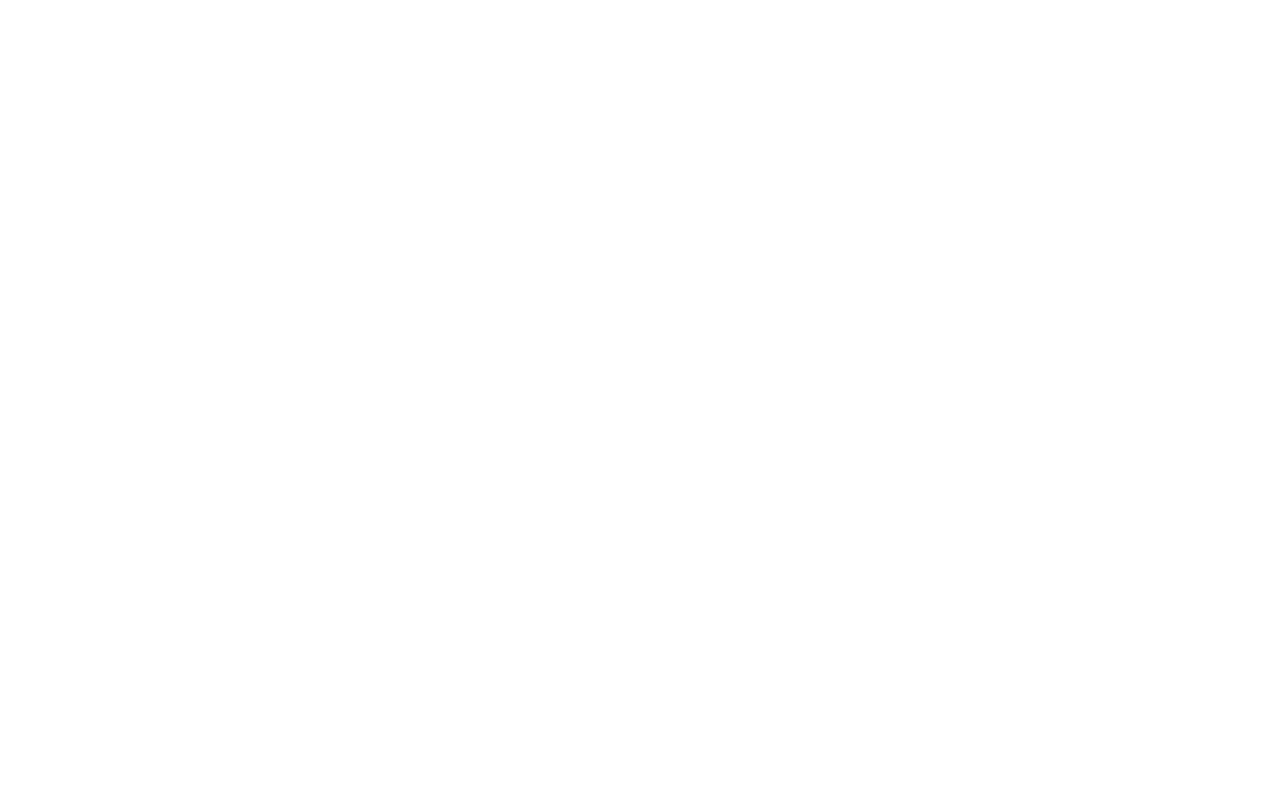
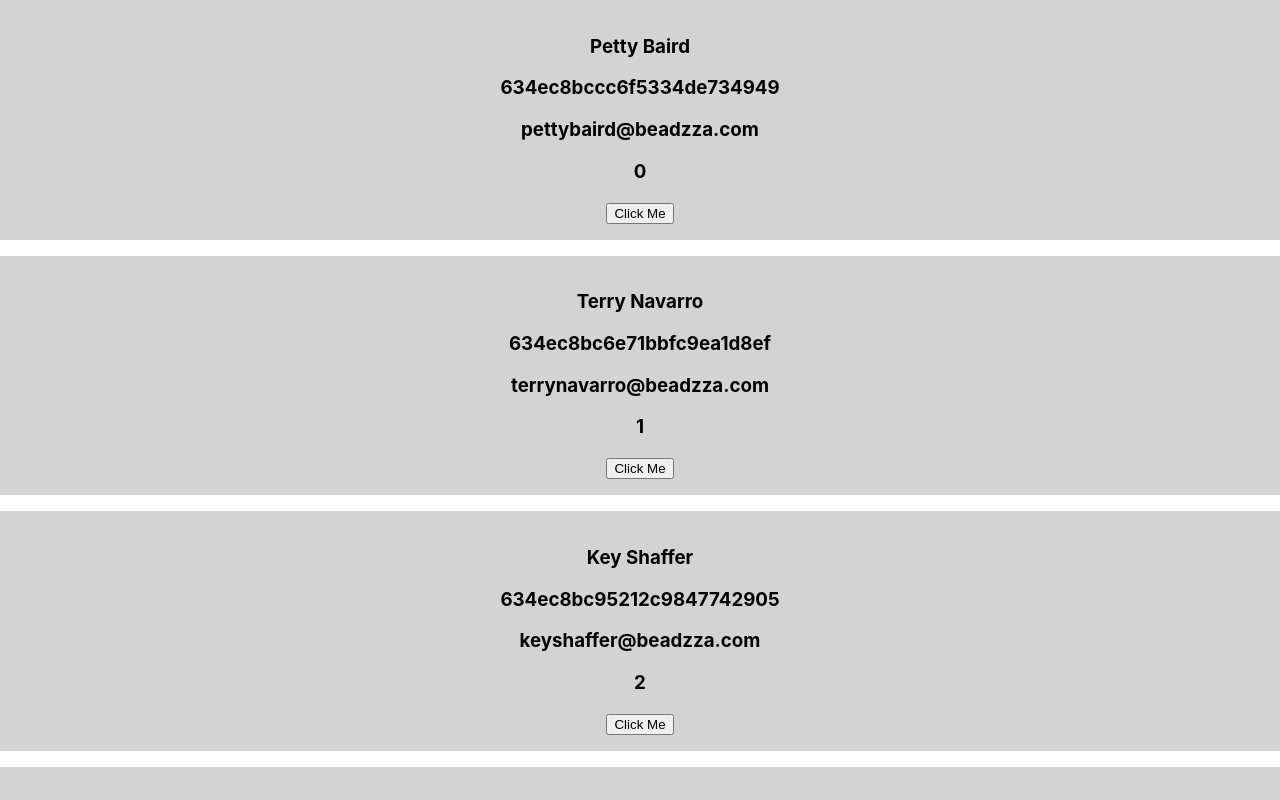
Before and after one commit to rifatsaown/eventhandeler, a React (Create React App) app: page / in a window 1280 px wide. Shown: the top 800 px of the page. Built offline with nearby package versions, Linux system fonts and the light colour scheme; the HTML template or start-up script is replaced by a standard one.

Commit message:
click work

```diff
--- a/src/App.tsx
+++ b/src/App.tsx
@@ -1,10 +1,11 @@
 import React from 'react';
 import './App.css';
+import DataLoad from './components/DataLoad/DataLoad';
 
 function App() {
   return (
     <div className="App">
-
+      <DataLoad/>
     </div>
   );
 }
--- a/src/components/DataLoad/DataLoad.tsx
+++ b/src/components/DataLoad/DataLoad.tsx
@@ -1,4 +1,5 @@
 import React, { useEffect, useState } from 'react';
+import DataShow from '../DataShow/DataShow';
 
 const DataLoad = () => {
     const [data, setData] = useState([]);
@@ -9,7 +10,9 @@
     },[]);
     return (
         <div>
-
+            {
+                data.map(data => <DataShow {...data as object}></DataShow>)
+            }
         </div>
     );
 };
--- a/src/components/DataShow/DataShow.tsx
+++ b/src/components/DataShow/DataShow.tsx
@@ -1,9 +1,22 @@
-import React from 'react';
+interface iData {
+    name: string;
+    id: string;
+    index: number;
+    email: string;
+}
 
-const DataShow = () => {
+const DataShow = (props : object) => {
+    const {name, id, email ,index} = props as iData;
+    const ClickHandler = (id?:string, index?:number) =>{
+        console.log('clicked',id,index);
+    }
     return (
-        <div>
-
+        <div style={{backgroundColor:'lightGray',padding:'1rem',marginBottom:'1rem'}}>
+            <h3>{name}</h3>
+            <h3>{id}</h3>
+            <h3>{email}</h3>
+            <h3>{index}</h3>
+            <button onClick={() => ClickHandler(id,index)}>Click Me</button>
         </div>
     );
 };
```
